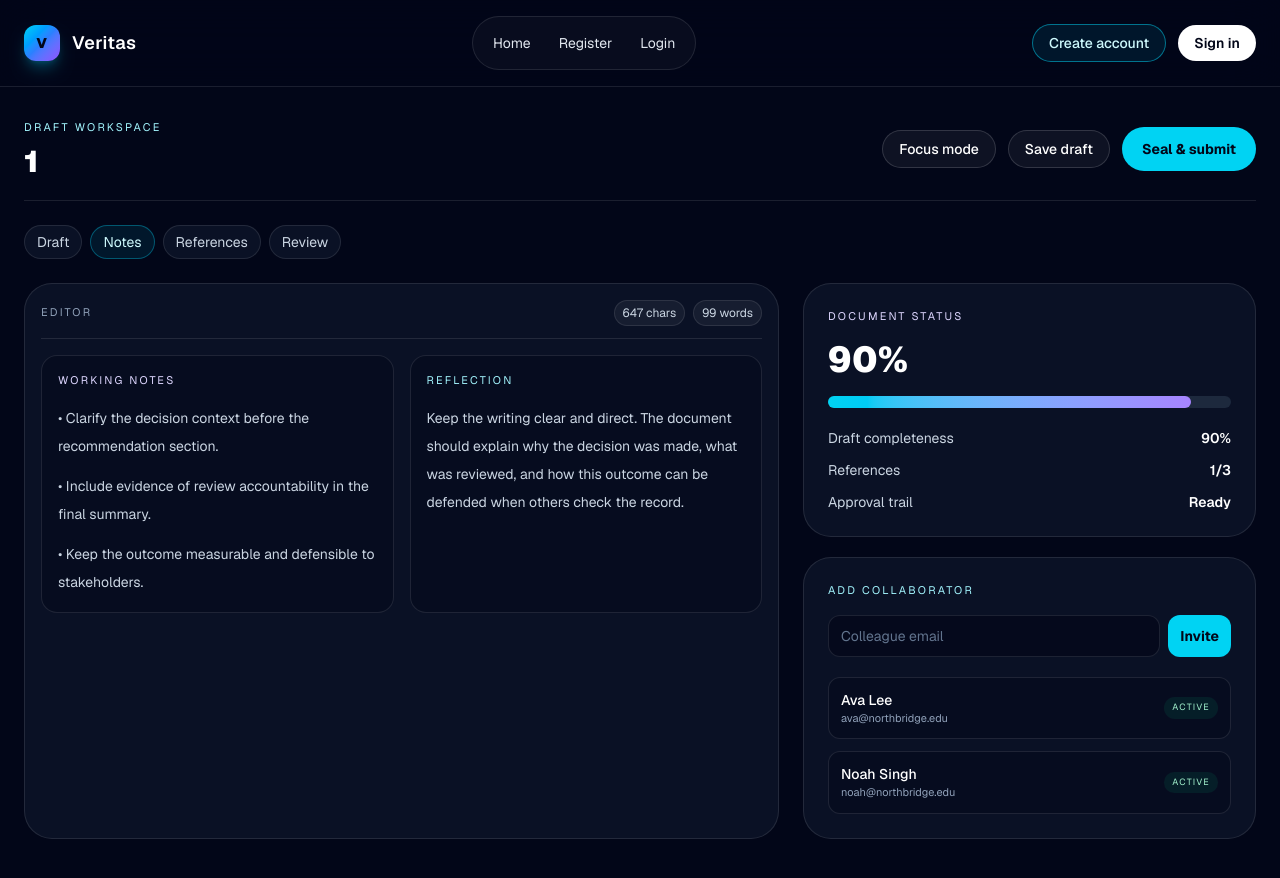
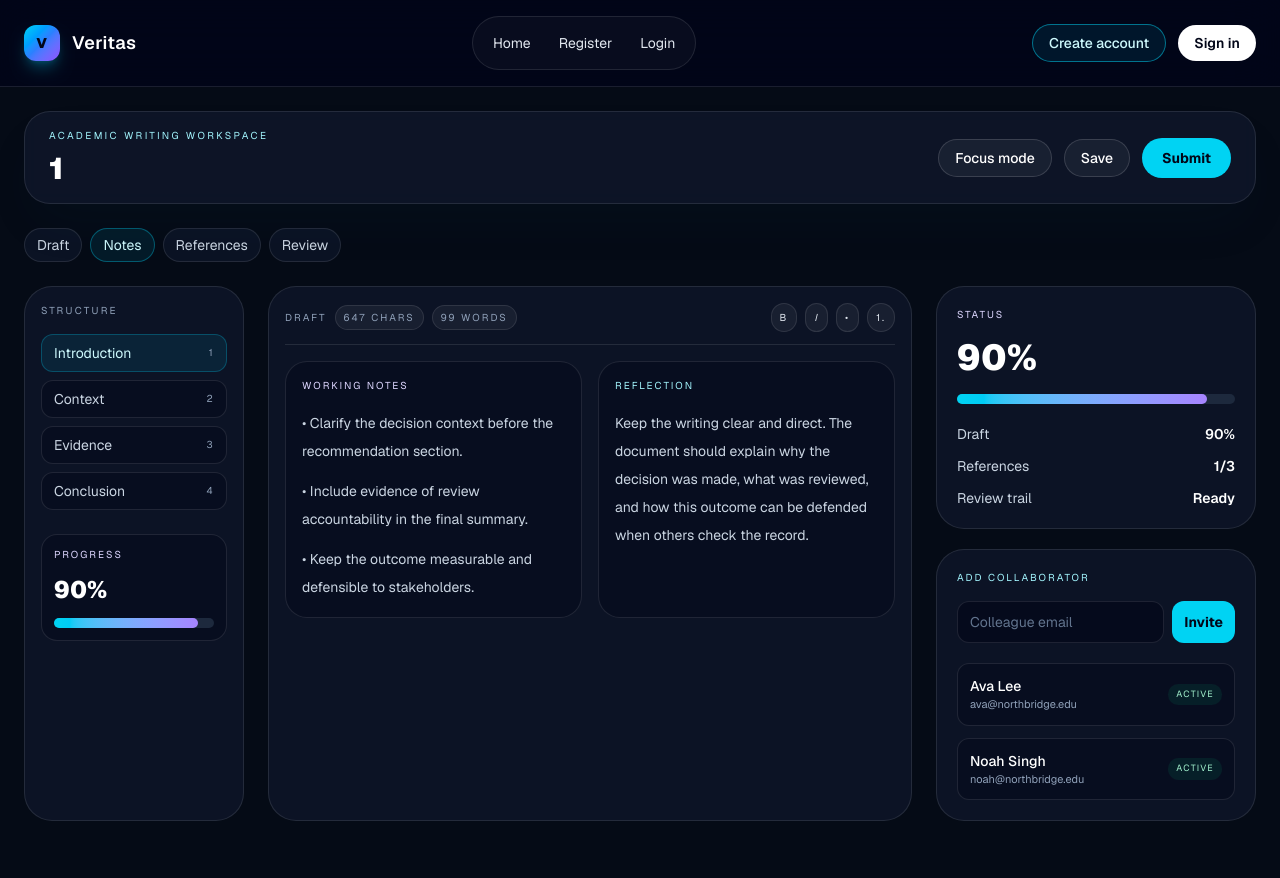
Before and after one commit to heidif24/veritas, a Next.js app: page /app/editor/1 in a window 1280 px wide. Both pictures are taken after a click on the button "Notes". Shown: the top 878 px of the page. Built offline with nearby package versions, Linux system fonts and the light colour scheme.

Commit message:
Refine academic writing editor

```diff
--- a/app/app/editor/[id]/page.tsx
+++ b/app/app/editor/[id]/page.tsx
@@ -56,6 +56,8 @@ const initialReferences: ReferenceItem[] = [
     pages: "pp. 63-72",
   },
 ];
+
+const documentSections = ["Introduction", "Context", "Evidence", "Conclusion"];
 
 export default function EditorPage({ params }: { params: { id: string } }) {
   const [draft, setDraft] = useState(initialDraft);
@@ -126,26 +128,30 @@ export default function EditorPage({ params }: { params: { id: string } }) {
   const tabs = ["Draft", "Notes", "References", "Review"];
 
   return (
-    <div className="min-h-screen bg-slate-950 px-6 py-8 text-slate-100">
-      <div className="mx-auto max-w-7xl">
-        <header className="mb-6 flex flex-col gap-4 border-b border-white/10 pb-5 lg:flex-row lg:items-center lg:justify-between">
+    <div className="min-h-screen bg-[#050b16] px-4 py-6 text-slate-100 md:px-6">
+      <div className="mx-auto max-w-[1500px]">
+        <header className="mb-6 rounded-[26px] border border-white/10 bg-slate-900/80 px-4 py-4 shadow-2xl shadow-cyan-950/10 backdrop-blur-sm md:px-6">
+          <div className="flex flex-col gap-4 lg:flex-row lg:items-center lg:justify-between">
             <div>
-            <p className="text-[11px] uppercase tracking-[0.2em] text-cyan-200">Draft workspace</p>
-            <h1 className="mt-2 text-3xl font-black text-white">{title}</h1>
+              <p className="text-[10px] uppercase tracking-[0.24em] text-cyan-200">Academic writing workspace</p>
+              <h1 className="mt-2 text-2xl font-black text-white md:text-3xl">{title}</h1>
             </div>
 
             <div className="flex flex-wrap items-center gap-3">
               <button
                 type="button"
                 onClick={() => setFocusMode((current) => !current)}
-              className="rounded-full border border-white/15 bg-white/5 px-4 py-2 text-sm font-medium text-white"
+                className="rounded-full border border-white/15 bg-white/5 px-4 py-2 text-sm font-medium text-white transition hover:bg-white/10"
               >
                 {focusMode ? "Exit focus" : "Focus mode"}
               </button>
-            <button className="rounded-full border border-white/15 bg-white/5 px-4 py-2 text-sm font-medium text-white">
-              Save draft
+              <button className="rounded-full border border-white/15 bg-white/5 px-4 py-2 text-sm font-medium text-white transition hover:bg-white/10">
+                Save
               </button>
-            <button className="rounded-full bg-cyan-400 px-5 py-3 text-sm font-bold text-slate-950">Seal & submit</button>
+              <button className="rounded-full bg-cyan-400 px-5 py-2.5 text-sm font-bold text-slate-950 transition hover:bg-cyan-300">
+                Submit
+              </button>
+            </div>
           </div>
         </header>
 
@@ -162,13 +168,44 @@ export default function EditorPage({ params }: { params: { id: string } }) {
           ))}
         </div>
 
-        <div className="grid gap-6 lg:grid-cols-[1.25fr_0.75fr]">
-          <section className={`rounded-[28px] border border-white/10 bg-slate-900/70 p-4 ${focusMode ? "lg:col-span-2" : ""}`}>
-            <div className="mb-4 flex items-center justify-between border-b border-white/10 pb-3">
-              <span className="text-[11px] uppercase tracking-[0.2em] text-slate-400">Editor</span>
-              <div className="flex flex-wrap gap-2 text-xs text-slate-300">
+        <div className="grid gap-6 xl:grid-cols-[220px_1.5fr_320px]">
+          <aside className="rounded-[28px] border border-white/10 bg-slate-900/75 p-4">
+            <p className="text-[10px] uppercase tracking-[0.22em] text-slate-400">Structure</p>
+            <div className="mt-4 space-y-2">
+              {documentSections.map((section, index) => (
+                <button
+                  key={section}
+                  type="button"
+                  className={`flex w-full items-center justify-between rounded-xl border px-3 py-2 text-left text-sm ${index === 0 ? "border-cyan-500/30 bg-cyan-500/10 text-cyan-100" : "border-white/10 bg-slate-950/40 text-slate-300"}`}
+                >
+                  <span>{section}</span>
+                  <span className="text-[10px] uppercase tracking-[0.14em] text-slate-400">{index + 1}</span>
+                </button>
+              ))}
+            </div>
+
+            <div className="mt-6 rounded-2xl border border-white/10 bg-slate-950/40 p-3">
+              <p className="text-[10px] uppercase tracking-[0.2em] text-violet-200">Progress</p>
+              <div className="mt-3 text-2xl font-black text-white">{draftHealth}%</div>
+              <div className="mt-3 h-2.5 rounded-full bg-slate-800">
+                <span className="block h-full rounded-full bg-gradient-to-r from-cyan-400 to-violet-400" style={{ width: `${draftHealth}%` }} />
+              </div>
+            </div>
+          </aside>
+
+          <section className={`rounded-[28px] border border-white/10 bg-slate-900/75 p-4 ${focusMode ? "xl:col-span-2" : ""}`}>
+            <div className="mb-4 flex flex-wrap items-center justify-between gap-3 border-b border-white/10 pb-3">
+              <div className="flex items-center gap-2 text-[10px] uppercase tracking-[0.2em] text-slate-400">
+                <span>Draft</span>
                 <span className="rounded-full border border-white/10 bg-white/5 px-2 py-1">{draft.length} chars</span>
                 <span className="rounded-full border border-white/10 bg-white/5 px-2 py-1">{draft.trim().split(/\s+/).filter(Boolean).length} words</span>
+              </div>
+
+              <div className="flex gap-2 text-[10px] uppercase tracking-[0.2em] text-slate-400">
+                <button className="rounded-full border border-white/10 bg-white/5 px-2 py-1.5 text-slate-200">B</button>
+                <button className="rounded-full border border-white/10 bg-white/5 px-2 py-1.5 text-slate-200 italic">I</button>
+                <button className="rounded-full border border-white/10 bg-white/5 px-2 py-1.5 text-slate-200">•</button>
+                <button className="rounded-full border border-white/10 bg-white/5 px-2 py-1.5 text-slate-200">1.</button>
               </div>
             </div>
 
@@ -176,21 +213,21 @@ export default function EditorPage({ params }: { params: { id: string } }) {
               <textarea
                 value={draft}
                 onChange={(event) => setDraft(event.target.value)}
-                className="h-[620px] w-full resize-none rounded-2xl border border-white/10 bg-slate-950/50 p-5 text-base leading-8 text-slate-100 outline-none ring-0 placeholder:text-slate-500"
+                className="h-[620px] w-full resize-none rounded-[22px] border border-white/10 bg-slate-950/60 p-5 text-base leading-8 text-slate-100 outline-none ring-0 placeholder:text-slate-500"
                 placeholder="Write your document here..."
               />
             ) : activeTab === "Notes" ? (
               <div className="grid gap-4 md:grid-cols-2">
-                <div className="rounded-2xl border border-white/10 bg-slate-950/40 p-4">
-                  <p className="text-[11px] uppercase tracking-[0.2em] text-violet-200">Working notes</p>
+                <div className="rounded-[22px] border border-white/10 bg-slate-950/40 p-4">
+                  <p className="text-[10px] uppercase tracking-[0.2em] text-violet-200">Working notes</p>
                   <ul className="mt-4 space-y-3 text-sm leading-7 text-slate-300">
                     <li>• Clarify the decision context before the recommendation section.</li>
                     <li>• Include evidence of review accountability in the final summary.</li>
                     <li>• Keep the outcome measurable and defensible to stakeholders.</li>
                   </ul>
                 </div>
-                <div className="rounded-2xl border border-white/10 bg-slate-950/40 p-4">
-                  <p className="text-[11px] uppercase tracking-[0.2em] text-cyan-200">Reflection</p>
+                <div className="rounded-[22px] border border-white/10 bg-slate-950/40 p-4">
+                  <p className="text-[10px] uppercase tracking-[0.2em] text-cyan-200">Reflection</p>
                   <p className="mt-4 text-sm leading-7 text-slate-300">
                     Keep the writing clear and direct. The document should explain why the decision was made, what was reviewed, and how this outcome can be defended when others check the record.
                   </p>
@@ -199,13 +236,13 @@ export default function EditorPage({ params }: { params: { id: string } }) {
             ) : activeTab === "References" ? (
               <div className="space-y-4">
                 {references.map((reference) => (
-                  <div key={reference.id} className="rounded-2xl border border-white/10 bg-slate-950/40 p-4">
+                  <div key={reference.id} className="rounded-[22px] border border-white/10 bg-slate-950/40 p-4">
                     <div className="flex items-start justify-between gap-3">
                       <div>
                         <p className="text-base font-semibold text-white">{reference.title}</p>
-                        <p className="mt-1 text-xs uppercase tracking-[0.18em] text-slate-400">{reference.type} • {reference.pages}</p>
+                        <p className="mt-1 text-[10px] uppercase tracking-[0.18em] text-slate-400">{reference.type} • {reference.pages}</p>
                       </div>
-                      <span className="rounded-full border border-cyan-500/25 bg-cyan-500/10 px-2 py-1 text-[10px] uppercase tracking-[0.12em] text-cyan-200">
+                      <span className="rounded-full border border-cyan-500/25 bg-cyan-500/10 px-2 py-1 text-[9px] uppercase tracking-[0.12em] text-cyan-200">
                         {reference.status}
                       </span>
                     </div>
@@ -227,16 +264,16 @@ export default function EditorPage({ params }: { params: { id: string } }) {
               </div>
             ) : (
               <div className="grid gap-4 md:grid-cols-2">
-                <div className="rounded-2xl border border-white/10 bg-slate-950/40 p-4">
-                  <p className="text-[11px] uppercase tracking-[0.2em] text-cyan-200">Review checklist</p>
+                <div className="rounded-[22px] border border-white/10 bg-slate-950/40 p-4">
+                  <p className="text-[10px] uppercase tracking-[0.2em] text-cyan-200">Checklist</p>
                   <ul className="mt-4 space-y-3 text-sm leading-7 text-slate-300">
-                    <li>• Evidence is clearly linked to conclusions.</li>
-                    <li>• The argument remains focused and verifiable.</li>
+                    <li>• Evidence is clearly connected to conclusions.</li>
+                    <li>• The argument stays focused and verifiable.</li>
                     <li>• Each claim has a traceable reference or note.</li>
                   </ul>
                 </div>
-                <div className="rounded-2xl border border-white/10 bg-slate-950/40 p-4">
-                  <p className="text-[11px] uppercase tracking-[0.2em] text-violet-200">Outcome</p>
+                <div className="rounded-[22px] border border-white/10 bg-slate-950/40 p-4">
+                  <p className="text-[10px] uppercase tracking-[0.2em] text-violet-200">Outcome</p>
                   <p className="mt-4 text-sm leading-7 text-slate-300">
                     Final review is ready when the argument is accurate, aligned to evidence, and clearly supported by the reference list.
                   </p>
@@ -247,21 +284,21 @@ export default function EditorPage({ params }: { params: { id: string } }) {
 
           {!focusMode ? (
             <aside className="space-y-5">
-              <div className="rounded-[28px] border border-white/10 bg-slate-900/70 p-6">
-                <p className="text-[11px] uppercase tracking-[0.2em] text-violet-200">Document status</p>
+              <div className="rounded-[28px] border border-white/10 bg-slate-900/75 p-5">
+                <p className="text-[10px] uppercase tracking-[0.2em] text-violet-200">Status</p>
                 <div className="mt-4 text-4xl font-black text-white">{draftHealth}%</div>
-                <div className="mt-4 h-3 rounded-full bg-slate-800">
+                <div className="mt-4 h-2.5 rounded-full bg-slate-800">
                   <span className="block h-full rounded-full bg-gradient-to-r from-cyan-400 to-violet-400" style={{ width: `${draftHealth}%` }} />
                 </div>
                 <div className="mt-5 space-y-3 text-sm text-slate-300">
-                  <div className="flex items-center justify-between"><span>Draft completeness</span><span className="font-semibold text-white">{draftHealth}%</span></div>
+                  <div className="flex items-center justify-between"><span>Draft</span><span className="font-semibold text-white">{draftHealth}%</span></div>
                   <div className="flex items-center justify-between"><span>References</span><span className="font-semibold text-white">{citedCount}/{references.length}</span></div>
-                  <div className="flex items-center justify-between"><span>Approval trail</span><span className="font-semibold text-white">Ready</span></div>
+                  <div className="flex items-center justify-between"><span>Review trail</span><span className="font-semibold text-white">Ready</span></div>
                 </div>
               </div>
 
-              <div className="rounded-[28px] border border-white/10 bg-slate-900/70 p-6">
-                <p className="text-[11px] uppercase tracking-[0.2em] text-cyan-200">Add collaborator</p>
+              <div className="rounded-[28px] border border-white/10 bg-slate-900/75 p-5">
+                <p className="text-[10px] uppercase tracking-[0.2em] text-cyan-200">Add collaborator</p>
                 <div className="mt-4 flex gap-2">
                   <input
                     value={inviteEmail}
```
Lines whose indentation alone changed are shown as unchanged.
